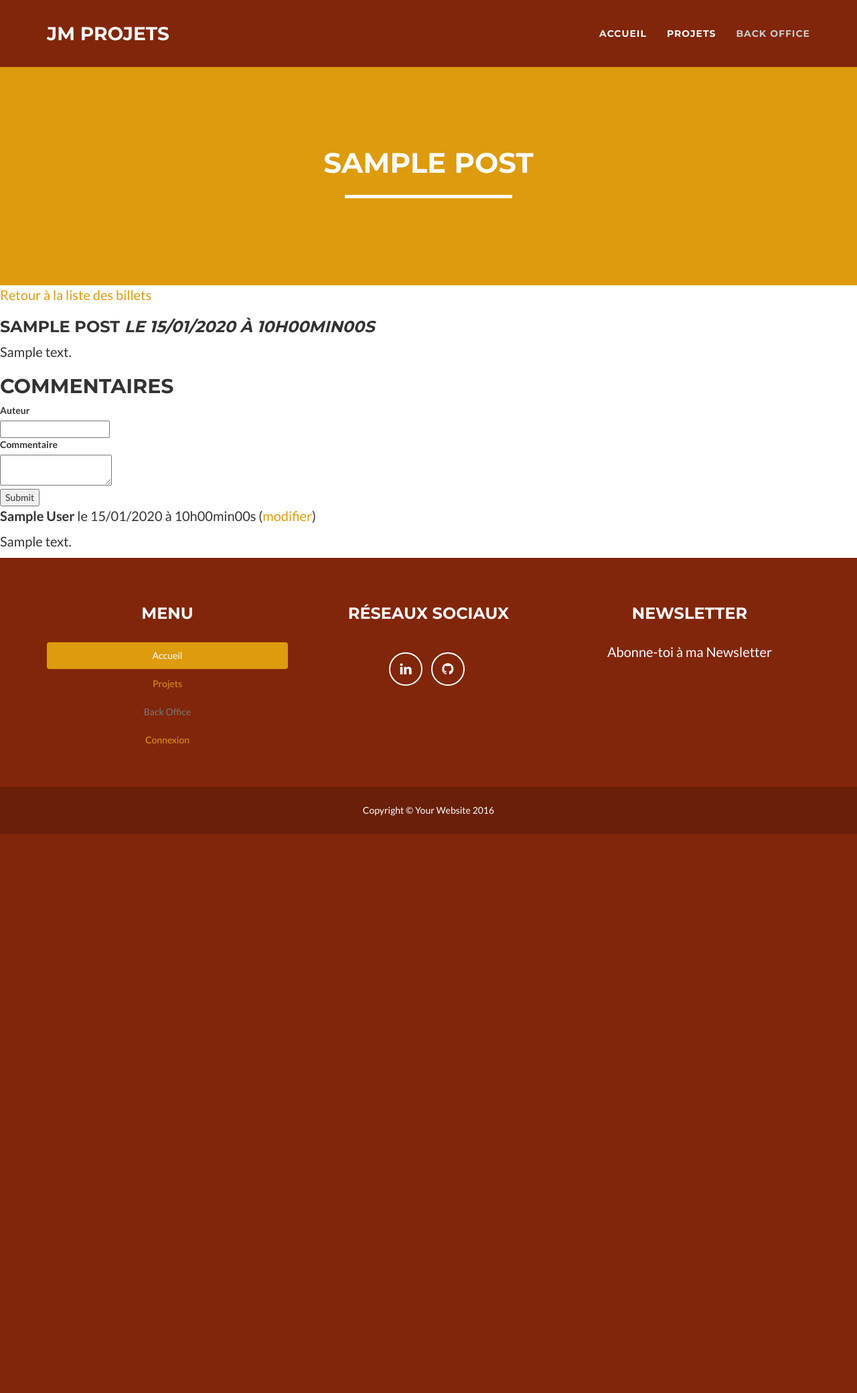
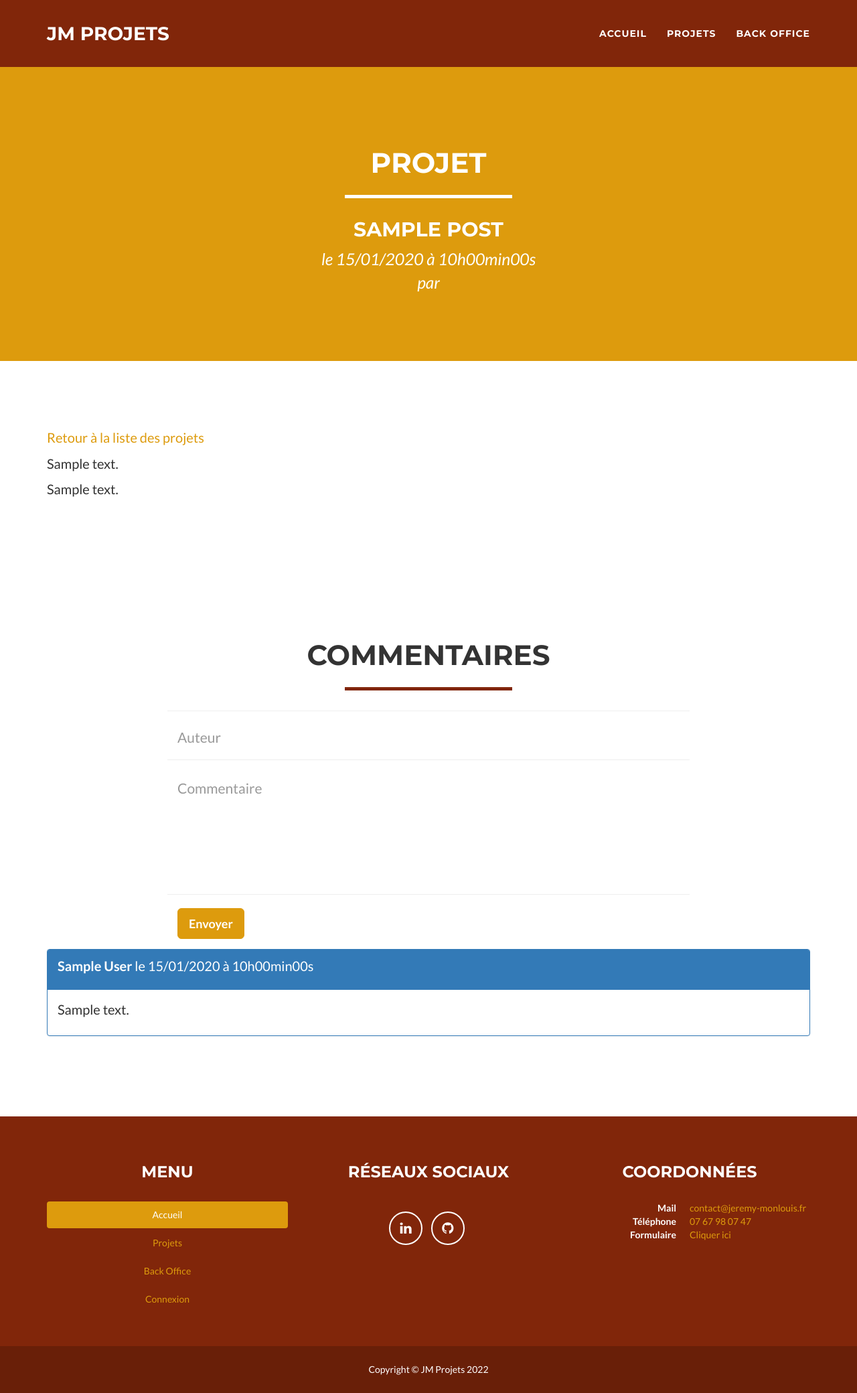
Before and after one commit to jeremymls/blog, a PHP site: page /index.php?action=post&id=1 in a window 1280 px wide. Shown: the whole page at 67% size. Before the commit the page ends 1245 px from the top, so only its background shows below. Run offline with PHP 8.4, Linux system fonts and the light colour scheme; tables that the repository leaves empty or names only in its code hold one stand-in row (values such as "Sample post"); some libraries are stand-ins or nearby versions.

Commit message:
pages posts & post

```diff
--- a/index.php
+++ b/index.php
@@ -4,6 +4,7 @@ require_once 'vendor/autoload.php';
 
 define('ROOT', __DIR__);
 
+use Application\Controllers\Admin\Dashboard;
 use Application\Controllers\Comment\AddComment;
 use Application\Controllers\Comment\UpdateComment;
 use Application\Controllers\Homepage;
@@ -12,14 +13,24 @@ use Application\Controllers\ErrorException;
 
 try {
     if (isset($_GET['action']) && $_GET['action'] !== '') {
-        if ($_GET['action'] === 'post') {
+        if ($_GET['action'] === 'posts') {
+                (new Post())->Index();
+        } elseif ($_GET['action'] === 'post') {
             if (isset($_GET['id']) && $_GET['id'] > 0) {
                 $identifier = $_GET['id'];
 
-                (new Post())->execute($identifier);
+                (new Post())->show($identifier);
             } else {
                 throw new Exception('Aucun identifiant de billet envoyé');
             }
+        } elseif ($_GET['action'] === 'dashboard') {
+            // if (isset($_GET['id']) && $_GET['id'] > 0) {
+                // $identifier = $_GET['id'];
+
+                (new Dashboard())->execute();
+            // } else {
+                // throw new Exception('Aucun identifiant de billet envoyé');
+            // }
         } elseif ($_GET['action'] === 'addComment') {
             if (isset($_GET['id']) && $_GET['id'] > 0) {
                 $identifier = $_GET['id'];
--- a/src/controllers/post.php
+++ b/src/controllers/post.php
@@ -8,7 +8,19 @@ use Application\Model\PostRepository;
 
 class Post extends Controller
 {
-    public function execute(string $identifier)
+
+    public function Index()
+    {
+        $postRepository = new PostRepository();
+        $postRepository->connection = new DatabaseConnection();
+        $posts = $postRepository->getPosts();
+
+        $this->twig->display('post/index.twig', [
+            'posts' => $posts,
+        ]);
+    }
+
+    public function show(string $identifier)
     {
         $connection = new DatabaseConnection();
 
@@ -20,7 +32,7 @@ class Post extends Controller
         $commentRepository->connection = $connection;
         $comments = $commentRepository->getComments($identifier);
 
-        $this->twig->display('post.twig', [
+        $this->twig->display('post/show.twig', [
             'post' => $post,
             'comments' => $comments,
         ]);
--- a/templates/homepage.twig
+++ b/templates/homepage.twig
@@ -26,6 +26,7 @@
                         <img src="assets/img/portfolio/cabin.png" class="img-responsive" alt="">
                     </a>
                 </div>
+                <a class="btn btn-lg btn-primary" href="?action=posts" role="button">VOIR TOUS LES PROJETS</a>
             </div>
         </div>
 
--- a/templates/partials/_footer.twig
+++ b/templates/partials/_footer.twig
@@ -6,8 +6,8 @@
                     <h3>Menu</h3>
                     <ul class="nav nav-pills nav-stacked">
                         <li role="presentation" class="active"><a href="#">Accueil</a></li>
-                        <li role="presentation"><a href="#">Projets</a></li>
-                        <li role="presentation" class="disabled"><a href="#">Back Office</a></li>
+                        <li role="presentation"><a href="?action=posts">Projets</a></li>
+                        <li role="presentation"><a href="?action=dashboard">Back Office</a></li>
                         <li role="presentation"><a href="#">Connexion</a></li>
                     </ul>
                 </div>
@@ -23,8 +23,15 @@
                     </ul>
                 </div>
                 <div class="footer-col col-md-4">
-                    <h3>Newsletter</h3>
-                    <p>Abonne-toi à ma Newsletter</p>
+                    <h3>Coordonnées</h3>
+                    <dl class="dl-horizontal text-left ">
+						<dt>Mail</dt>
+						<dd><a href="mailto:contact@jeremy-monlouis.fr">contact@jeremy-monlouis.fr</a></dd>
+						<dt>Téléphone</dt>
+						<dd><a href="tel:+33767980747">07 67 98 07 47</a></dd>
+						<dt>Formulaire</dt>
+						<dd><a href="/#contact">Cliquer ici</a></dd>
+					</dl>
                 </div>
             </div>
         </div>
@@ -33,7 +40,7 @@
         <div class="container">
             <div class="row">
                 <div class="col-lg-12">
-                    Copyright &copy; Your Website 2016
+                    Copyright &copy; JM Projets 2022
                 </div>
             </div>
         </div>
--- a/templates/partials/_nav.twig
+++ b/templates/partials/_nav.twig
@@ -18,10 +18,10 @@
 					<a href="/">Accueil</a>
 				</li>
 				<li class="page-scroll">
-					<a href="#about">Projets</a>
+					<a href="?action=posts">Projets</a>
 				</li>
-				<li class="page-scroll disabled">
-					<a href="#contact">Back office</a>
+				<li class="page-scroll">
+					<a href="?action=dashboard">Back office</a>
 				</li>
 			</ul>
 		</div>
--- a/templates/post.twig
+++ /dev/null
@@ -1,43 +0,0 @@
-{% extends "/base.twig" %}
-
-{% block title %}
-	{{ post.title }}
-{% endblock %}
-
-{% block main %}
-	<p>
-		<a href="index.php">Retour à la liste des billets</a>
-	</p>
-
-	<div class="news">
-		<h3>
-            {{ post.title }} <em>le {{ post.frenchCreationDate }}</em>
-		</h3>
-
-		<p>
-            {{ post.content | nl2br }}
-        </p>
-	</div>
-
-	<h2>Commentaires</h2>
-
-	<form action="index.php?action=addComment&id={{ post.identifier }}" method="post">
-		<div>
-			<label for="author">Auteur</label><br/>
-			<input type="text" id="author" name="author"/>
-		</div>
-		<div>
-			<label for="comment">Commentaire</label><br/>
-			<textarea id="comment" name="comment"></textarea>
-		</div>
-		<div>
-			<input type="submit"/>
-		</div>
-	</form>
-
-	{% for comment in comments %}
-		<p><strong>{{ comment.author }}</strong> le {{comment.frenchCreationDate }} (<a href="index.php?action=updateComment&id={{ comment.identifier }}">modifier</a>)</p>
-		<p>{{ comment.comment | nl2br }}</p>
-	{% endfor %}
-
-{% endblock %}
--- /dev/null
+++ b/templates/post/show.twig
@@ -0,0 +1,69 @@
+{% extends "/base.twig" %}
+
+{% block title %}Projet{% endblock %}
+{% block subtitle %}
+	<h2>{{ post.title }}</h2>
+	<em>le {{ post.frenchCreationDate }}</em><br>
+	<em>par {{ post.author }}</em>
+{% endblock %}
+
+{% block main %}
+	<section class="container">
+		<p>
+			<a href="index.php?action=posts">Retour à la liste des projets</a>
+		</p>
+		<p>{{ post.content | nl2br }}</p>
+		<p>{{ post.content | nl2br }}</p>
+	</section>
+
+	<section class="container">
+
+        <div class="row">
+            <div class="col-lg-12 text-center">
+                <h2>Commentaires</h2>
+                <hr class="star-primary">
+            </div>
+        </div>
+        <div class="row">
+            <div class="col-lg-8 col-lg-offset-2">
+                {# <form name="sentMessage" id="contactForm" novalidate> #}
+				<form action="index.php?action=addComment&id={{ post.identifier }}" method="post">
+					<div class="row control-group">
+						<div class="form-group col-xs-12 floating-label-form-group controls">
+							<label>Auteur</label>
+							<input type="text" class="form-control" placeholder="Auteur" id="author" name="author" required data-validation-required-message="Please enter your name.">
+							<p class="help-block text-danger"></p>
+						</div>
+					</div>
+					<div class="row control-group">
+						<div class="form-group col-xs-12 floating-label-form-group controls">
+							<label>Commentaire</label>
+							<textarea rows="5" class="form-control" placeholder="Commentaire" id="comment" name="comment" required data-validation-required-message="Please enter a comment."></textarea>
+							<p class="help-block text-danger"></p>
+						</div>
+					</div>
+					<br>
+					<div id="success"></div>
+					<div class="row">
+						<div class="form-group col-xs-12">
+							<button type="submit" class="btn btn-success btn-lg">Envoyer</button>
+						</div>
+					</div>
+				</form>
+            </div>
+        </div>
+
+		{% for comment in comments %}
+			<div class="panel panel-primary">
+				<div class="panel-heading">
+					<p><strong>{{ comment.author }}</strong> le {{comment.frenchCreationDate }}</p>
+				</div>
+				<div class="panel-body">
+					<p>{{ comment.comment | nl2br }}</p>
+				</div>
+			</div>
+		{% endfor %}
+
+    </section>
+
+{% endblock %}
```
Also changed, not shown: templates/post/index.twig (added, +43 -0 lines).
